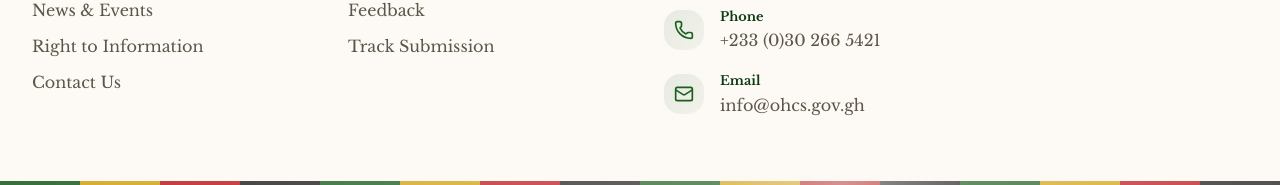
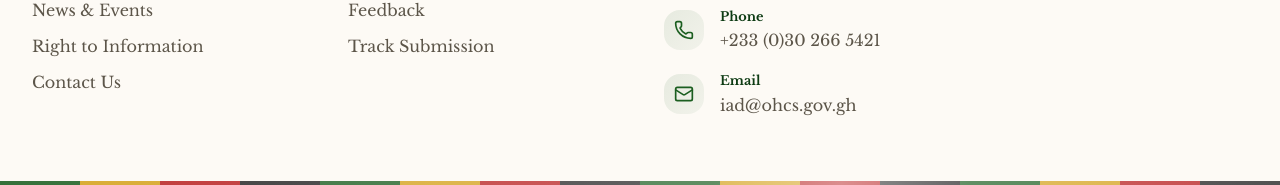
Before and after one commit to ghwmelite-dotcom/IAD, a Next.js app: page /contact in a window 1280 px wide. Shown: the part 3136-3321 px from the top of the page. Built offline with nearby package versions, Linux system fonts and the light colour scheme; no server answers.

Commit message:
Update contact email to iad@ohcs.gov.gh (footer + contact page)

```diff
--- a/src/app/contact/page.tsx
+++ b/src/app/contact/page.tsx
@@ -40,9 +40,9 @@ const CONTACT_CARDS = [
   {
     icon: Mail,
     label: 'Email Us',
-    value: 'info@ohcs.gov.gh',
+    value: 'iad@ohcs.gov.gh',
     detail: 'We respond within 2 business days',
-    href: 'mailto:info@ohcs.gov.gh',
+    href: 'mailto:iad@ohcs.gov.gh',
     gradient: 'from-amber-500 to-yellow-600',
     bg: 'bg-amber-50',
     border: 'border-amber-200 hover:border-amber-400',
--- a/src/components/layout/footer.tsx
+++ b/src/components/layout/footer.tsx
@@ -230,10 +230,10 @@ export function Footer({ className }: { className?: string }) {
                   <div>
                     <p className="text-sm font-semibold text-primary-dark mb-0.5">{dict.footer.email}</p>
                     <a
-                      href="mailto:info@ohcs.gov.gh"
+                      href="mailto:iad@ohcs.gov.gh"
                       className="text-base text-text-muted hover:text-primary transition-colors duration-200"
                     >
-                      info@ohcs.gov.gh
+                      iad@ohcs.gov.gh
                     </a>
                   </div>
                 </li>
```
Also changed, not shown: 1 other file (tests, documents, lock files or other folders).
